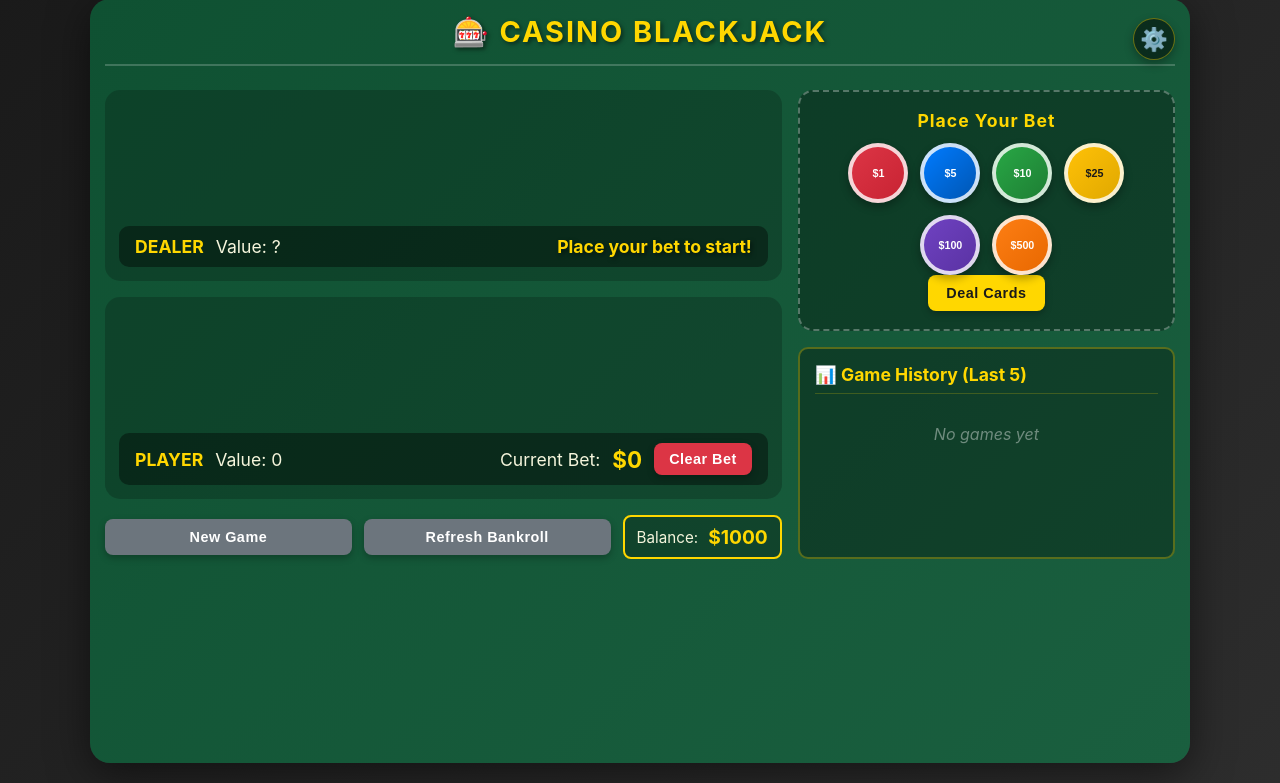
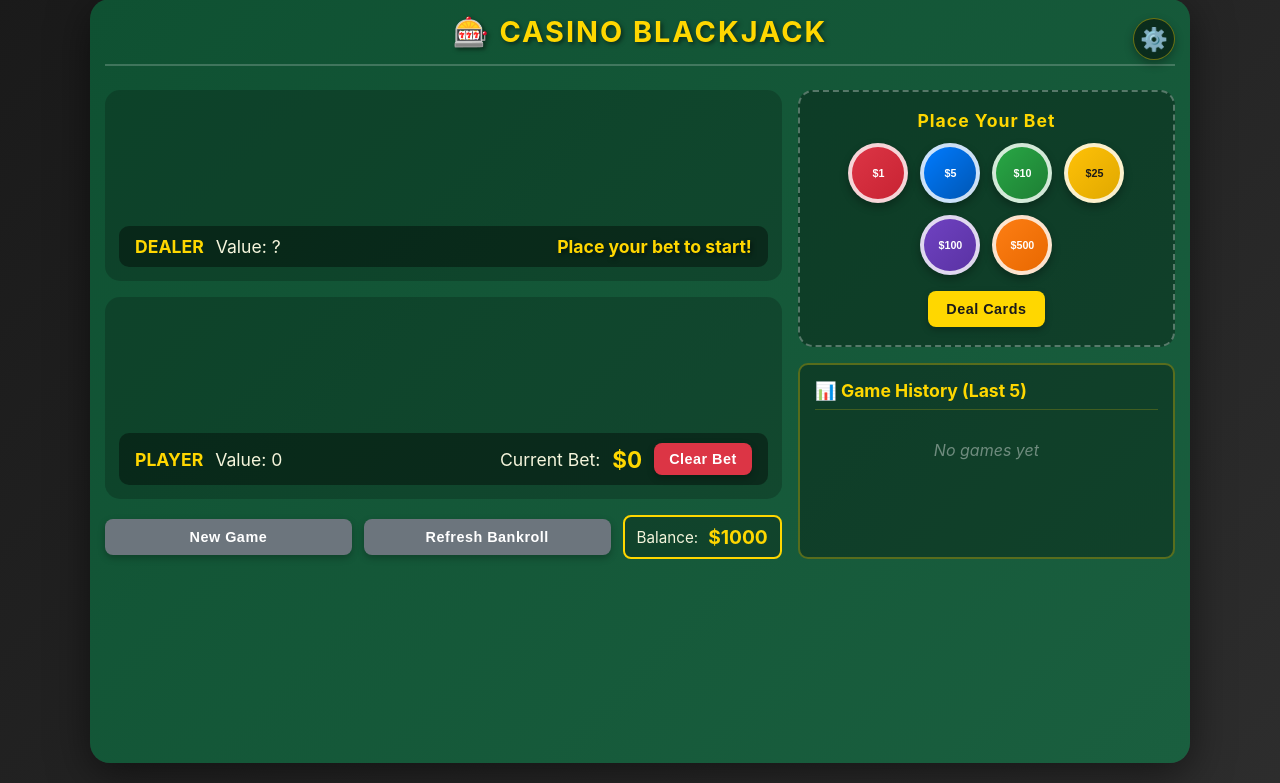
Before and after one commit to junkerfamily/blackjack, a Flask app: page / in a window 1280 px wide. Shown: the part 21-804 px from the top of the page. Run offline with Flask 2, Linux system fonts and the light colour scheme.

Commit message:
Add margin above Deal Cards button for better spacing
- Added margin-top: 16px to .betting-controls
- Provides better visual separation between chip tray and Deal button
- Improves overall layout breathing room

```diff
--- a/web/static/css/blackjack.css
+++ b/web/static/css/blackjack.css
@@ -445,6 +445,7 @@ body {
     display: flex;
     justify-content: center;
     gap: 10px;
+    margin-top: 16px;
 }
 
 .betting-area #game-controls {
```
